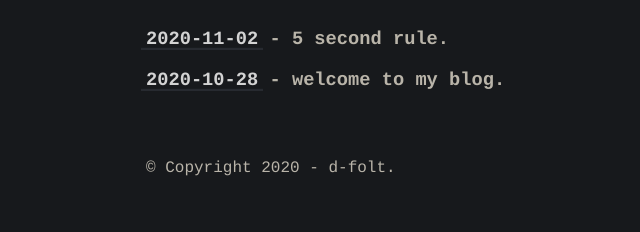
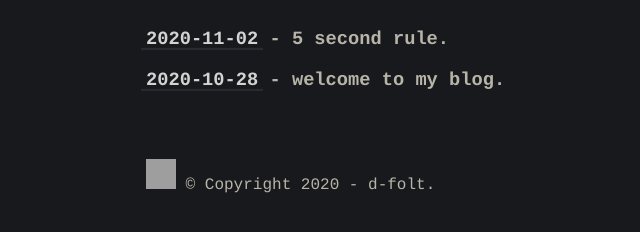
Before and after one commit to itsNue/d-folt.github.io, a plain HTML site: page index.html in a window 1280 px wide. Shown: the part 138-370 px from the top of the page, without its empty margins (219-859 px from the left). Drawn offline with Linux system fonts and the light colour scheme; grey boxes are pictures that could not be loaded.

Commit message:
added dev icon

```diff
--- a/index.html
+++ b/index.html
@@ -41,7 +41,10 @@
             <footer>
 
                 <br><br>
-                © Copyright 2020 - d-folt.
+		    <a href="https://dev.to/dfolt">
+  				<img src="https://d2fltix0v2e0sb.cloudfront.net/dev-badge.svg" alt="Uvindu Harshana's DEV Profile" height="30" width="30">
+			</a>
+   © Copyright 2020 - d-folt.
 
               </footer>
     </body>
```
